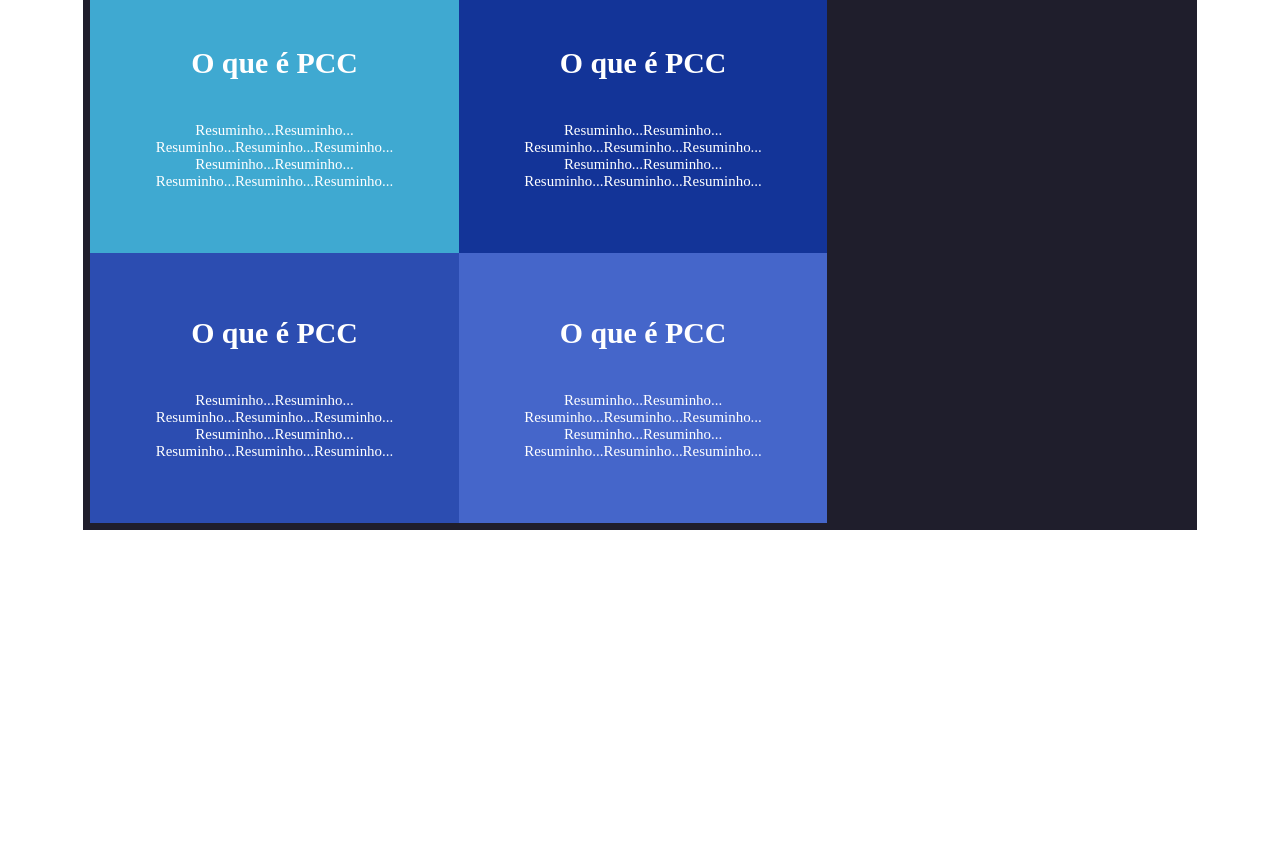
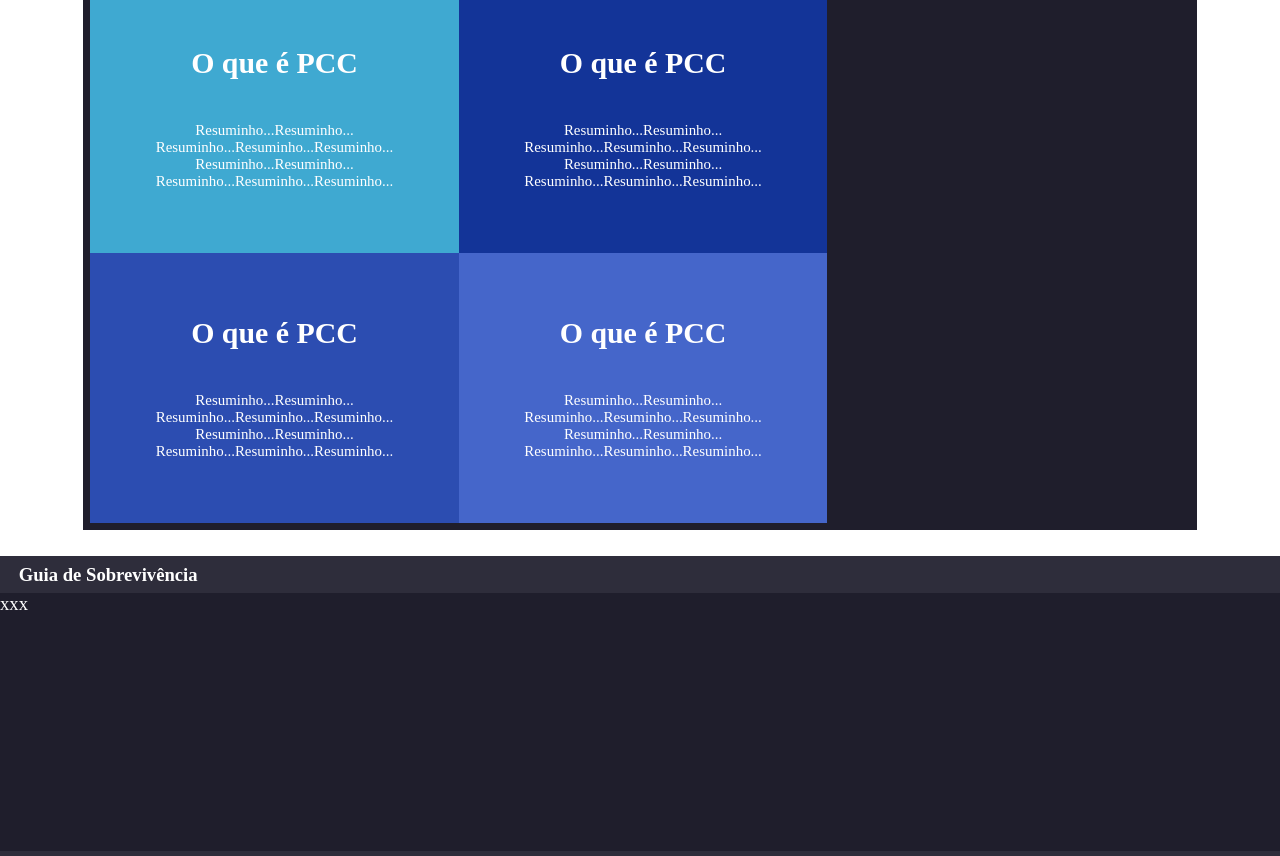
Before and after one commit to AlessonC/Guia_de_Sobrevivencia, a plain HTML site: page Guia-de-Sobrevivencia/index.html in a window 1280 px wide. Shown: the part 932-1788 px from the top of the page. Before the commit the page ends 1488 px from the top, so only its background shows below. Drawn offline with Linux system fonts and the light colour scheme.

Commit message:
Criaçao da estrutura do Rodape

```diff
--- a/Guia-de-Sobrevivencia/css/style.css
+++ b/Guia-de-Sobrevivencia/css/style.css
@@ -132,7 +132,27 @@ header #slides-show {
 
 
 /* ##############################################################################
-    Formatações */
+    Formatações Rodapé */
+
+footer {
+    background-color: #2E2D3B;
+    color: white;
+    height: 300px;
+}
+
+footer h2 {
+    font-size: 1em;
+    text-indent: 1em;
+    line-height: 2em;
+}
+
+footer #main-footer {
+    background-color: #1F1E2C;
+    height: 258px;
+}
+
+
+
 
 /* ##############################################################################
     Formatações */
--- a/Guia-de-Sobrevivencia/index.html
+++ b/Guia-de-Sobrevivencia/index.html
@@ -112,6 +112,12 @@
 
         <footer>
 
+            <h2>Guia de Sobrevivência</h2>
+
+            <div id="main-footer">
+                xxx
+            </div>
+
         </footer>
 
     </body>
```
